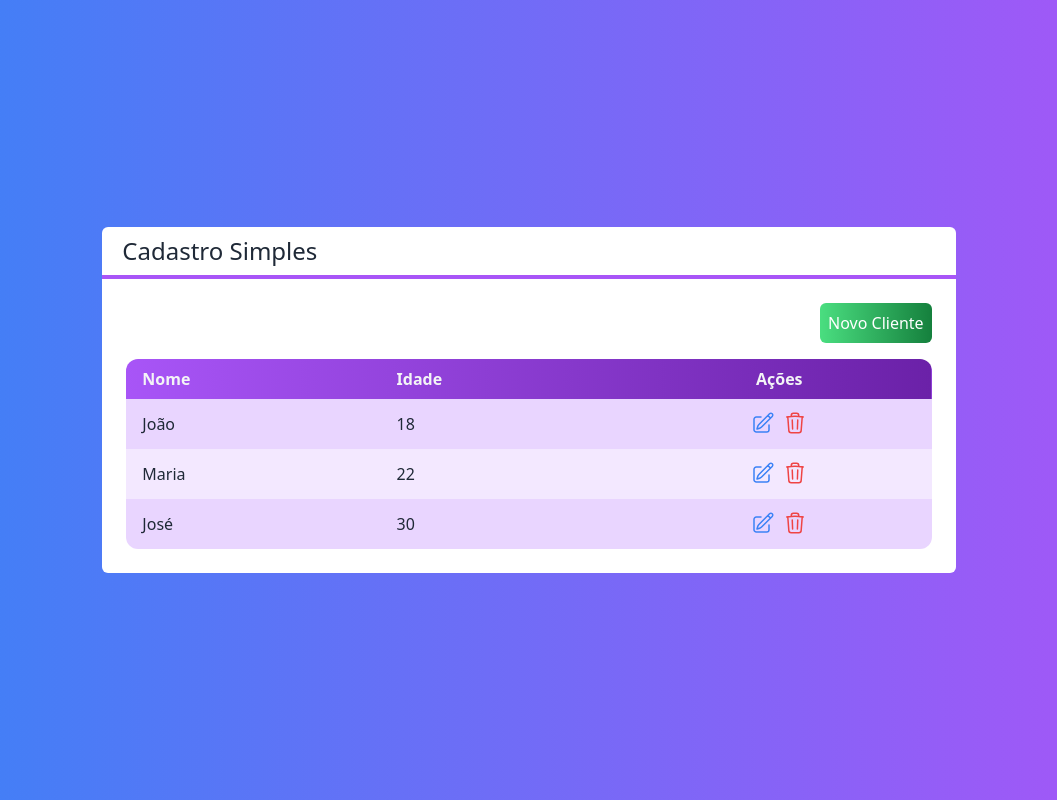
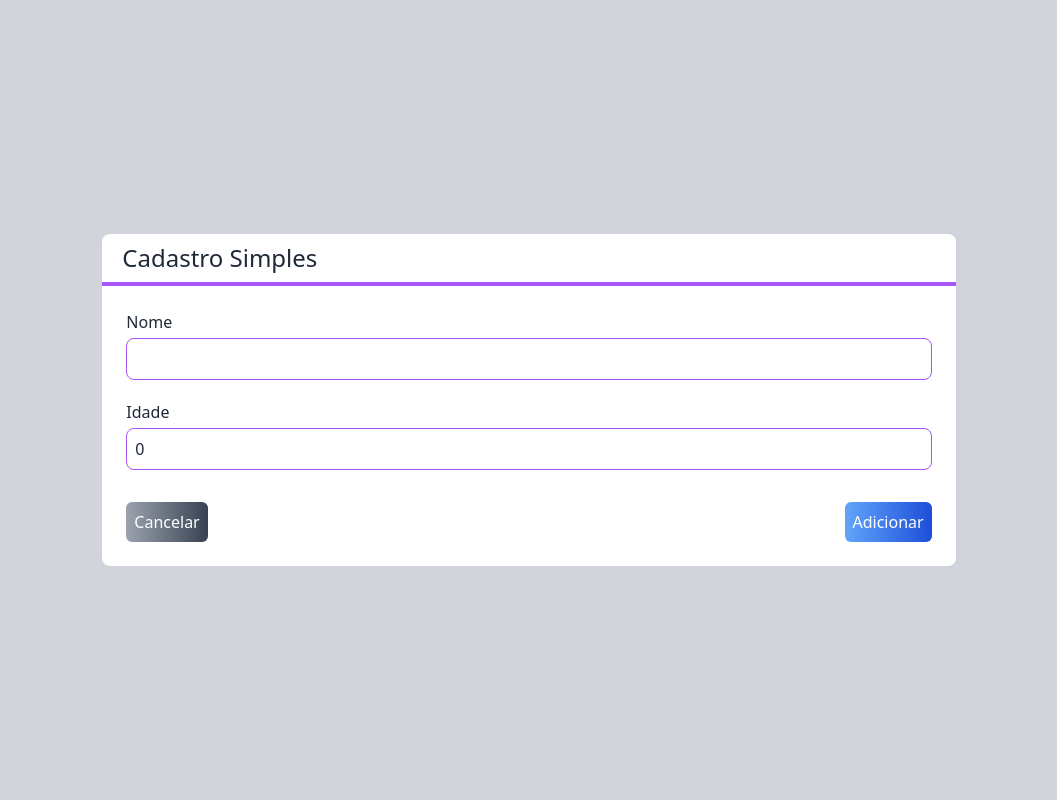
Before and after one commit to renanrcp16/nextjs-crud, a Next.js app: page / in a window 1280 px wide. Both pictures are taken after a click on the button "Novo Cliente". Shown: the whole page, without its empty margins (111-1168 px from the left). Built offline with nearby package versions, Linux system fonts and the light colour scheme.

Commit message:
integration with table and form

```diff
--- a/src/components/Button.tsx
+++ b/src/components/Button.tsx
@@ -2,17 +2,21 @@ interface ButtonProps {
 	color?: 'green' | 'blue' | 'gray'
 	className?: string
 	children: any
+	onClick?: (props:any) => void
 }
 
 export default function Button(props: ButtonProps) {
 	const color = props.color ? props.color : 'gray'
 
 	return (
-		<button className={`
-			text-white p-2 rounded-md
-			bg-gradient-to-r from-${color}-400 to-${color}-700
-			${props.className}
-		`}>
+		<button
+			className={`
+				text-white p-2 rounded-md
+				bg-gradient-to-r from-${color}-400 to-${color}-700
+				${props.className}
+			`}
+			onClick={props.onClick}
+		>
 			{props.children}
 		</button>
 	)
--- /dev/null
+++ b/src/components/CustomerForm.tsx
@@ -0,0 +1,43 @@
+import { useState } from "react";
+import Customer from "../interfaces/Customer";
+import Button from "./Button";
+import Input from "./Input";
+
+interface CustomerFormProps {
+	customer?: Customer
+	cancelled?: () => void
+	onChange?: (customer: Customer) => void
+}
+
+export default function CustomerForm(props: CustomerFormProps) {
+	const id = props.customer?.id ?? null
+	const [name, setName] = useState(props.customer?.name || '')
+	const [age, setAge] = useState(props.customer?.age || 0)
+
+	return (
+		<div>
+			<Input
+				description="Nome"
+				name="name"
+				value={name}
+				onChange={setName}
+			/>
+			<Input
+				description="Idade"
+				name="age"
+				type="number"
+				value={age}
+				onChange={setAge}
+			/>
+			<div className="flex justify-between mt-3">
+				<Button onClick={props.cancelled}>Cancelar</Button>
+				<Button
+					onClick={() => props.onChange?.({id, name, age})}
+					color="blue"
+				>
+					{id ? 'Alterar' : 'Adicionar'}
+				</Button>
+			</div>
+		</div>
+	)
+}
--- /dev/null
+++ b/src/components/Input.tsx
@@ -0,0 +1,31 @@
+interface InputProps {
+	name: string
+	description: string
+	type?: 'text' | 'number'
+	value: any
+	readOnly?: boolean
+	className?: string
+	onChange?: (props: any) => void
+}
+
+export default function Input(props: InputProps) {
+	return (
+		<div className={`flex flex-col ${props.className}`}>
+			<label htmlFor={props.name} className="mb-1">{props.description}</label>
+			<input
+				id={props.name}
+				name={props.name}
+				type={props.type ?? 'text'}
+				value={props.value}
+				readOnly={props.readOnly}
+				className={`
+					border border-purple-500 rounded-lg
+					focus:outline-none p-2 mb-5
+					${props.readOnly ? '' : 'focus:border-2'}
+
+				`}
+				onChange={(e) => props.onChange?.(e.target.value)}
+			/>
+		</div>
+	)
+}
--- a/src/components/Layout.tsx
+++ b/src/components/Layout.tsx
@@ -9,7 +9,7 @@ export default function Layout(props: LayoutProps) {
 	return (
 		<div className={`
 			flex flex-col w-2/3
-			bg-white text-gray-800 rounded-md
+			bg-white text-gray-800 rounded-lg
 		`}>
 			<Title>{props.title}</Title>
 			<div className="p-6">
--- a/src/pages/index.tsx
+++ b/src/pages/index.tsx
@@ -1,9 +1,14 @@
 import Button from "../components/Button";
 import CustomerTable from "../components/CustomerTable";
+import CustomerForm from "../components/CustomerForm";
 import Layout from "../components/Layout";
 import Customer from "../interfaces/Customer";
+import { useState } from "react";
 
 export default function Home() {
+	const [visible, setVisible] = useState<'table' | 'form'>('table')
+	const [customer, setCustomer] = useState<Customer>({id: '', name: '', age: 0})
+
 	const data = [
 		{ id: 'psng0s9ef-nfans', name: 'João', age: 18 },
 		{ id: 'ja-f9j-ajjlf3kd', name: 'Maria', age: 22 },
@@ -11,28 +16,53 @@ export default function Home() {
 	]
 
 	const selectedCustomer = (customer: Customer) => {
-		console.log(customer.name);
+		setCustomer(customer)
+		setVisible('form')
 	}
 
 	const removedCustomer = (customer: Customer) => {
 		console.log(customer.name);
 	}
 
+	function saveCustomer(customer: Customer) {
+		setVisible('table')
+	}
+
+	function newCustomer() {
+		setCustomer({id: '', name: '', age: 0})
+		setVisible('form')
+	}
+
 	return (
 		<div className={`
 		flex h-screen justify-center items-center
-		bg-gradient-to-r from-blue-500 to-purple-500
-		text-white
+		text-white bg-gray-300
 	`}>
 			<Layout title="Cadastro Simples">
+				{visible === 'table' ? (
+					<>
 						<div className="flex justify-end">
-					<Button className="mb-4" color="green">Novo Cliente</Button>
+							<Button
+								className="mb-4"
+								color="green"
+								onClick={newCustomer}
+							>
+								Novo Cliente
+							</Button>
 						</div>
 						<CustomerTable
 							customers={data}
 							selectedCustomer={selectedCustomer}
 							removedCustomer={removedCustomer}
 						/>
+					</>
+				) : (
+					<CustomerForm
+						customer={customer}
+						cancelled={() => setVisible('table')}
+						onChange={saveCustomer}
+					/>
+				)}
 			</Layout>
 		</div>
 	)
```
Lines whose indentation alone changed are shown as unchanged.
